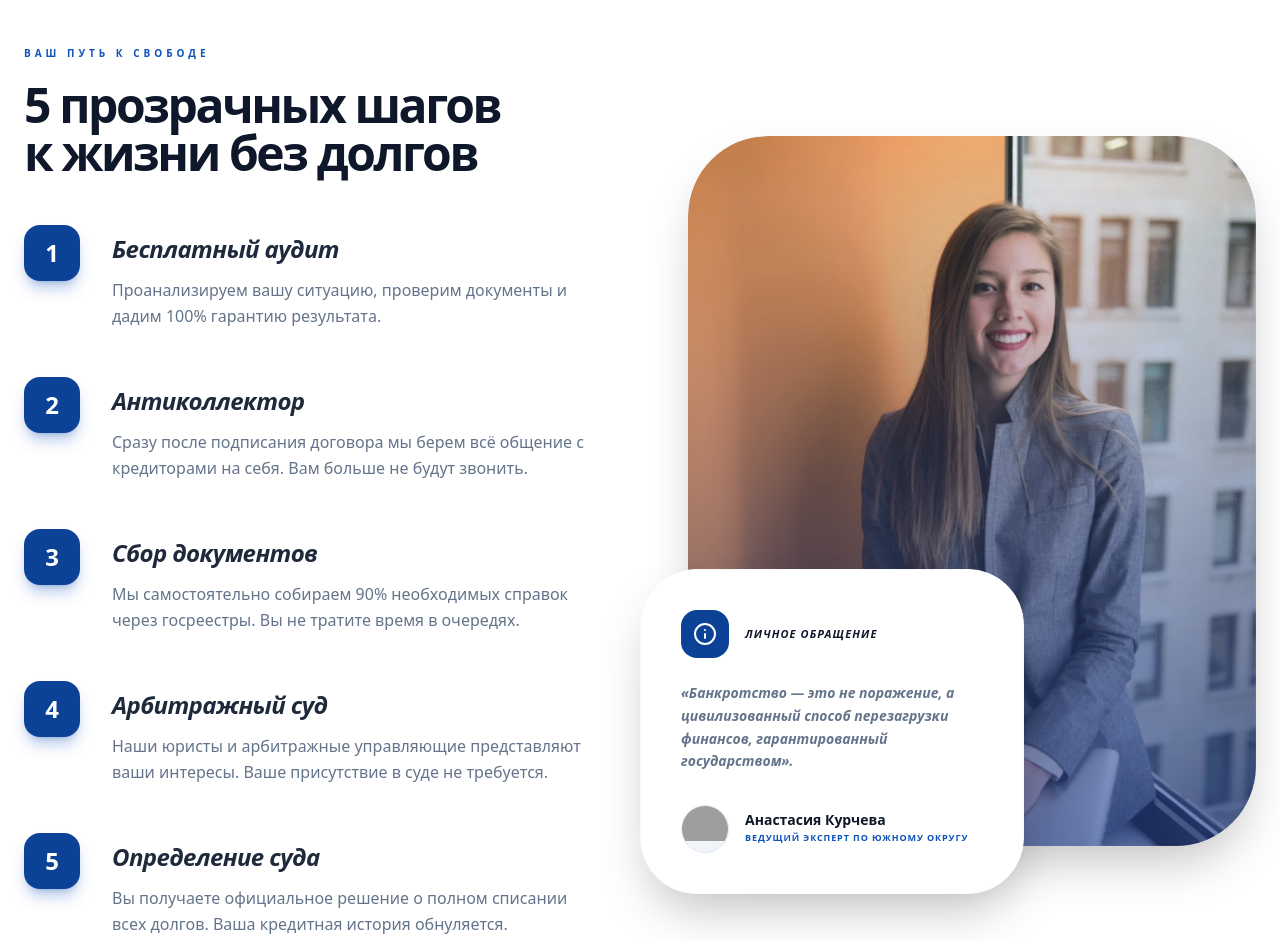
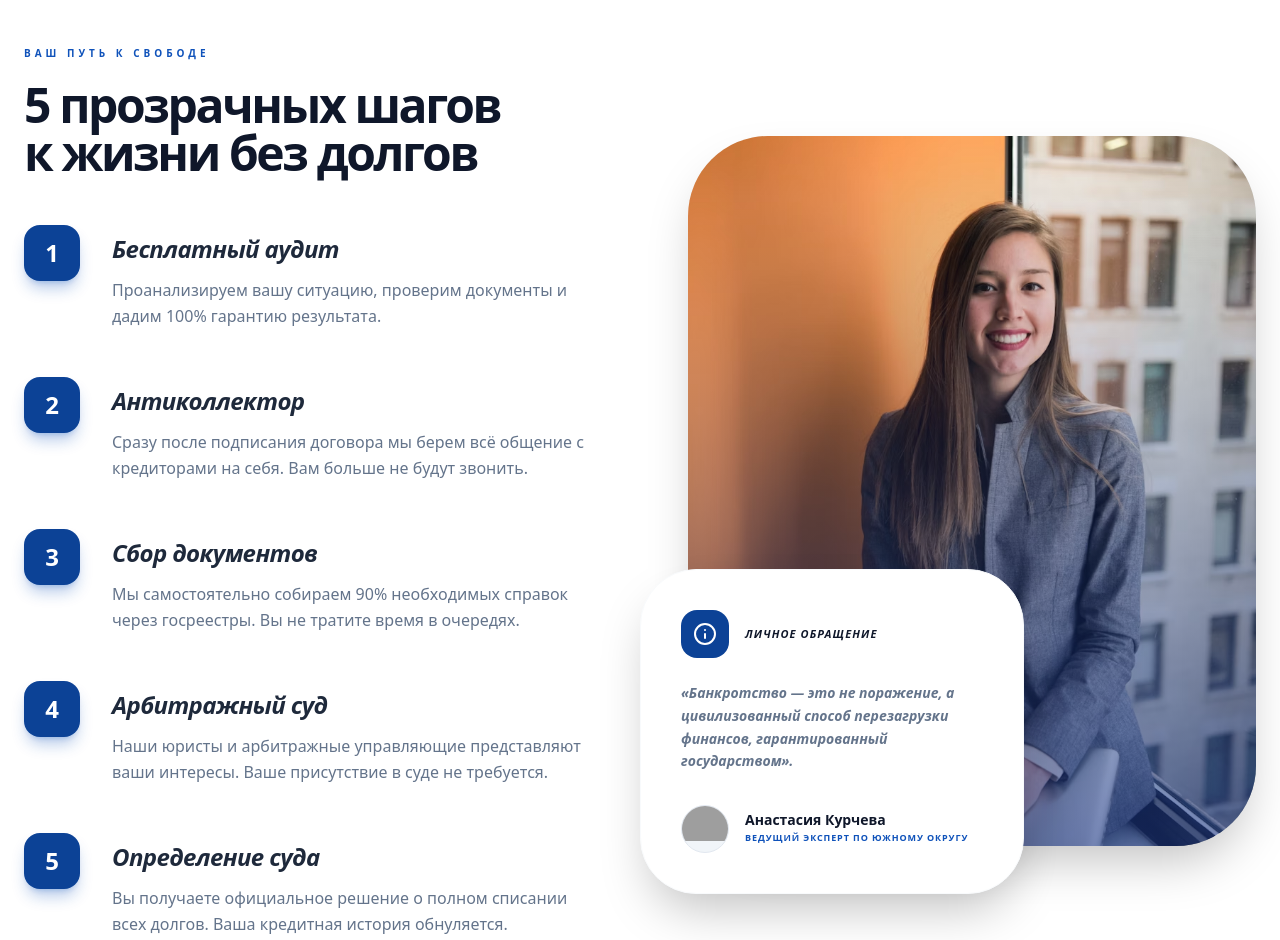
Before and after one commit to vladmarketolog-bot/okbankrot, a plain HTML site: page index.html in a window 1280 px wide. Shown: the part 3440-4380 px from the top of the page. Drawn offline with nearby package versions, Linux system fonts and the light colour scheme; grey boxes are pictures that could not be loaded.

Commit message:
Update index.html

```diff
--- a/index.html
+++ b/index.html
@@ -522,8 +522,7 @@
 
         <div class="lg:w-1/2 relative">
           <div class="aspect-[4/5] bg-blue-50 rounded-[5rem] overflow-hidden relative shadow-2xl">
-            <img src="image/hero-bg.jpg" alt="Legal Expert"
-              class="w-full h-full object-cover mix-blend-multiply opacity-90" />
+            <img src="image/hero-bg.jpg" alt="Legal Expert" class="w-full h-full object-cover" />
             <div class="absolute inset-0 bg-gradient-to-t from-blue-900/60 to-transparent"></div>
           </div>
 
```
